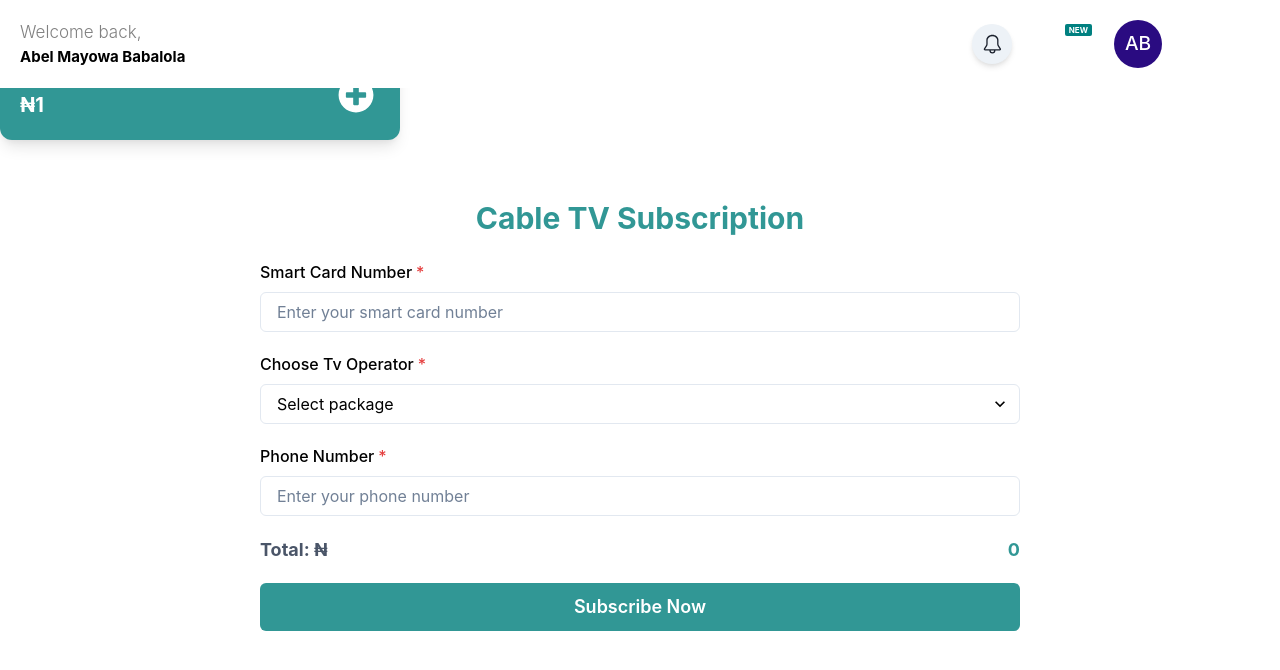
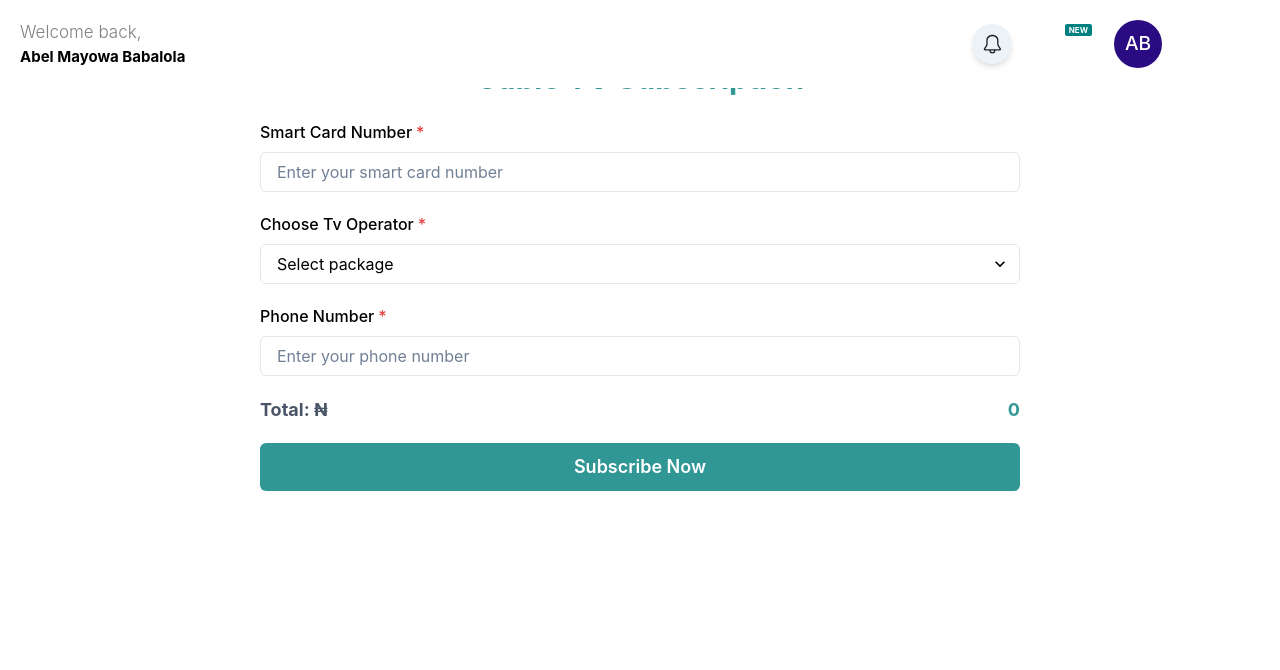
Before and after one commit to Mayor-Myles/Mylezic_Portal, a Next.js app: page /cable in a window 1280 px wide. Shown: the top 670 px of the page. Built offline with nearby package versions, Linux system fonts and the light colour scheme; no server answers.

Commit message:
Update cable.js

```diff
--- a/pages/cable.js
+++ b/pages/cable.js
@@ -37,7 +37,7 @@ function CableTvSubscription() {
   return(
     <Box>
     <NavbarTop />
-    <Wallet />
+
     <Box minH="100vh" p={5} maxW="800px" mx="auto" mt={10} borderRadius="md">
       <Heading as="h1" size="lg" mb={6} textAlign="center" color="teal.500">
         Cable TV Subscription
```
